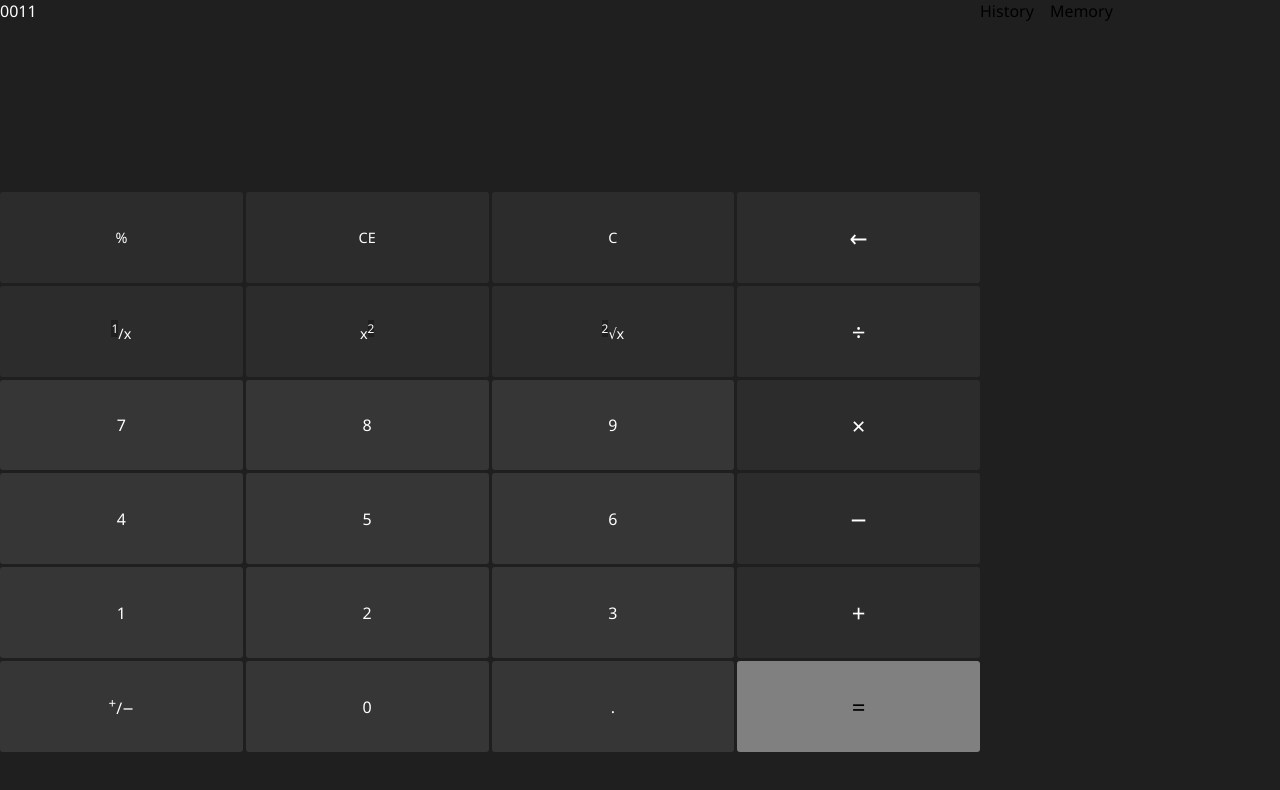
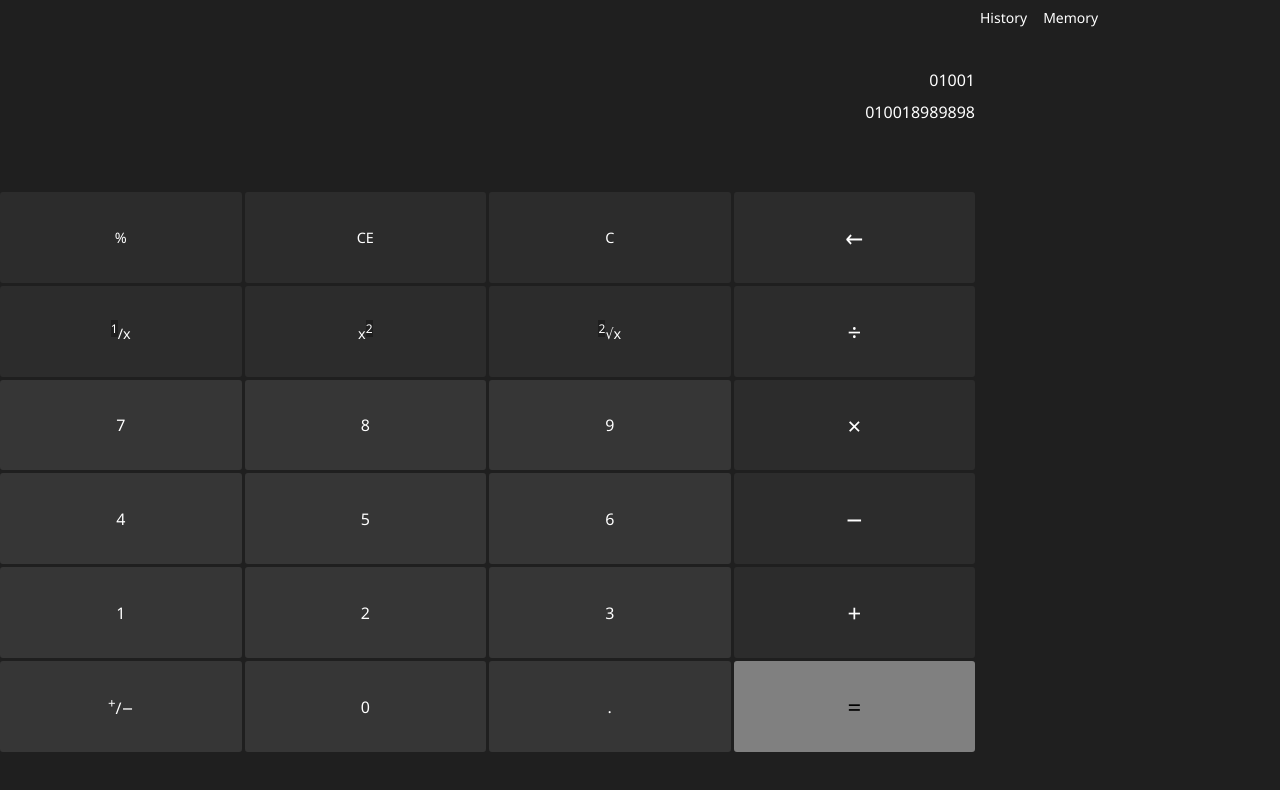
Before and after one commit to Zirconium-Zr/calculator, a plain HTML site: page index.html in a window 1280 px wide. Drawn offline with Linux system fonts and the light colour scheme.

Commit message:
Style screen UI

```diff
--- a/index.html
+++ b/index.html
@@ -12,7 +12,10 @@
 <body>
     <div class="calculator">
         <div class="calculation-section">
-            <div class="screen">0011</div>
+            <div class="screen">
+                <div class="small-text">01001</div>
+                <div class="big-text">010018989898</div>
+            </div>
             <div class="inputButtons">
                 <button special-key>%</button>
                 <button special-key>CE</button>
--- a/style.css
+++ b/style.css
@@ -1,68 +1,91 @@
-*{
+* {
     margin: 0;
     padding: 0;
     font-family: 'Segoe UI', Tahoma, Geneva, Verdana, sans-serif;
     background-color: rgb(31, 31, 31);
 }
 
-button{
+button {
     border: none;
     border-radius: 3px;
     color: white;
+    user-select: none;
 }
 
-.calculator{
+.calculator {
     display: grid;
     grid-template-columns: [calculation-section]1fr [memory-section]300px;
+    gap: 5px;
 }
 
-.screen{
-    display: flex;
+.screen {
+    display: grid;
     height: 12rem;
     color: white;
+    justify-content: end;
+    /* align-items: center; */
+    text-align: end;
+    grid-template-rows: 1fr 1fr;
+    gap: 10px;
 }
 
-.inputButtons{
+.small-text {
+    display: flex;
+    align-items: end;
+    justify-content: end;
+}
+
+.big-text {
+    display: flex;
+    align-items: start;
+    justify-content: end;
+}
+
+.inputButtons {
     display: grid;
     grid-template-columns: repeat(4, 1fr);
     height: 70vh;
     gap: 3px;
 }
 
-.memory-section{
+.memory-section {
     display: flex;
     gap: 1rem;
+    color: white;
+    font-size: 14px;
+    padding: 8px 0px;
 }
 
-[special-key]{
+[special-key] {
     background-color: rgb(44, 44, 44);
     font-size: 0.9rem;
 }
 
-[operators]{
+[operators] {
     background-color: rgb(44, 44, 44);
     font-size: 1.5rem;
 }
 
-[operands]{
+[operands] {
     background-color: rgb(54, 54, 54);
     font-size: 1rem;
 }
 
-[equals]{
+[equals] {
     background-color: gray;
     font-size: 1.5rem;
     color: black;
 }
 
-[special-key]:hover, [operators]:hover{
+[special-key]:hover,
+[operators]:hover {
     background-color: rgb(54, 54, 54);
 }
 
-[operands]:hover{
+[operands]:hover {
     background-color: rgb(44, 44, 44);
 }
 
-[equals]:hover{
+[equals]:hover {
     opacity: 0.8;
 }
```
